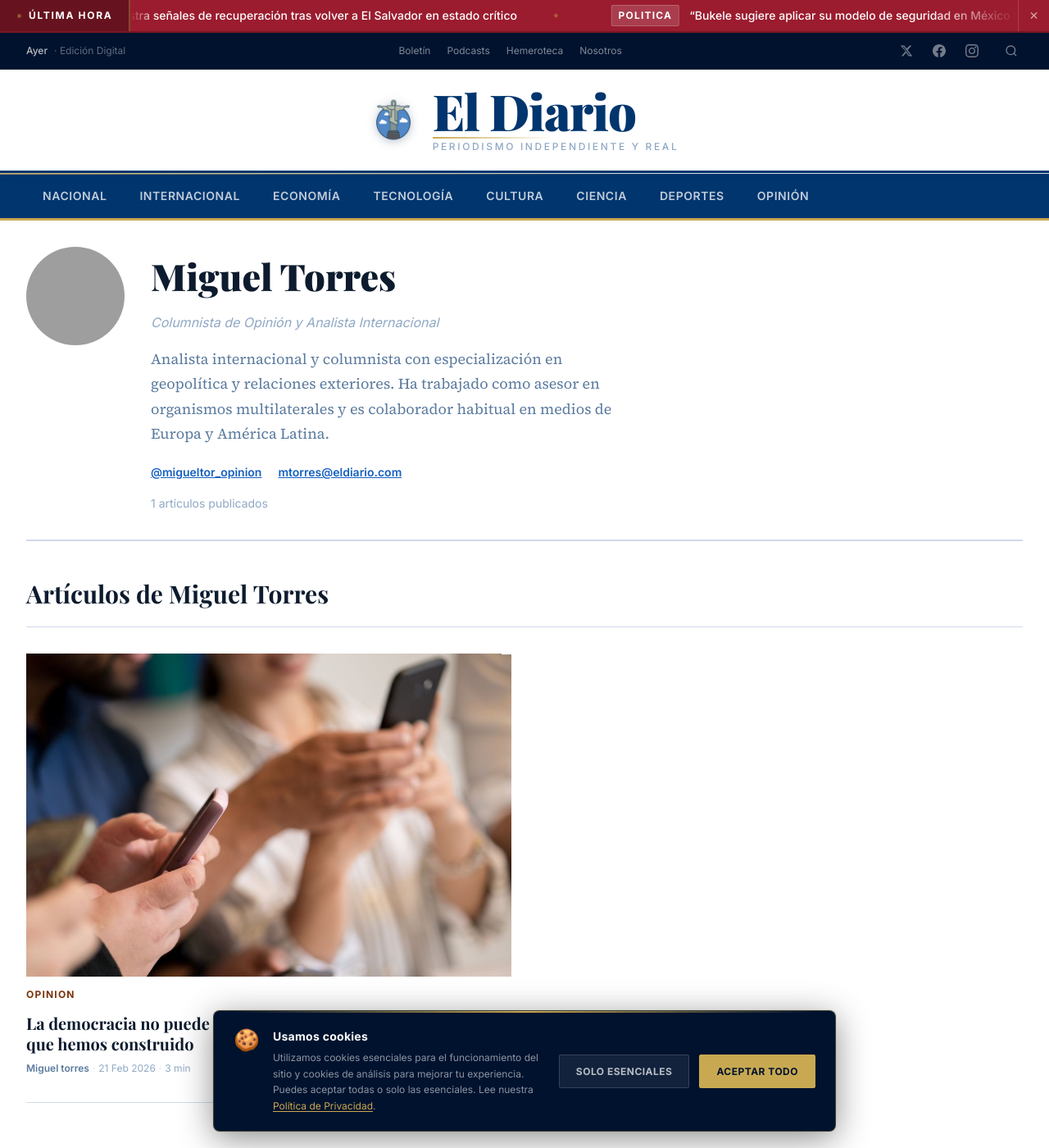
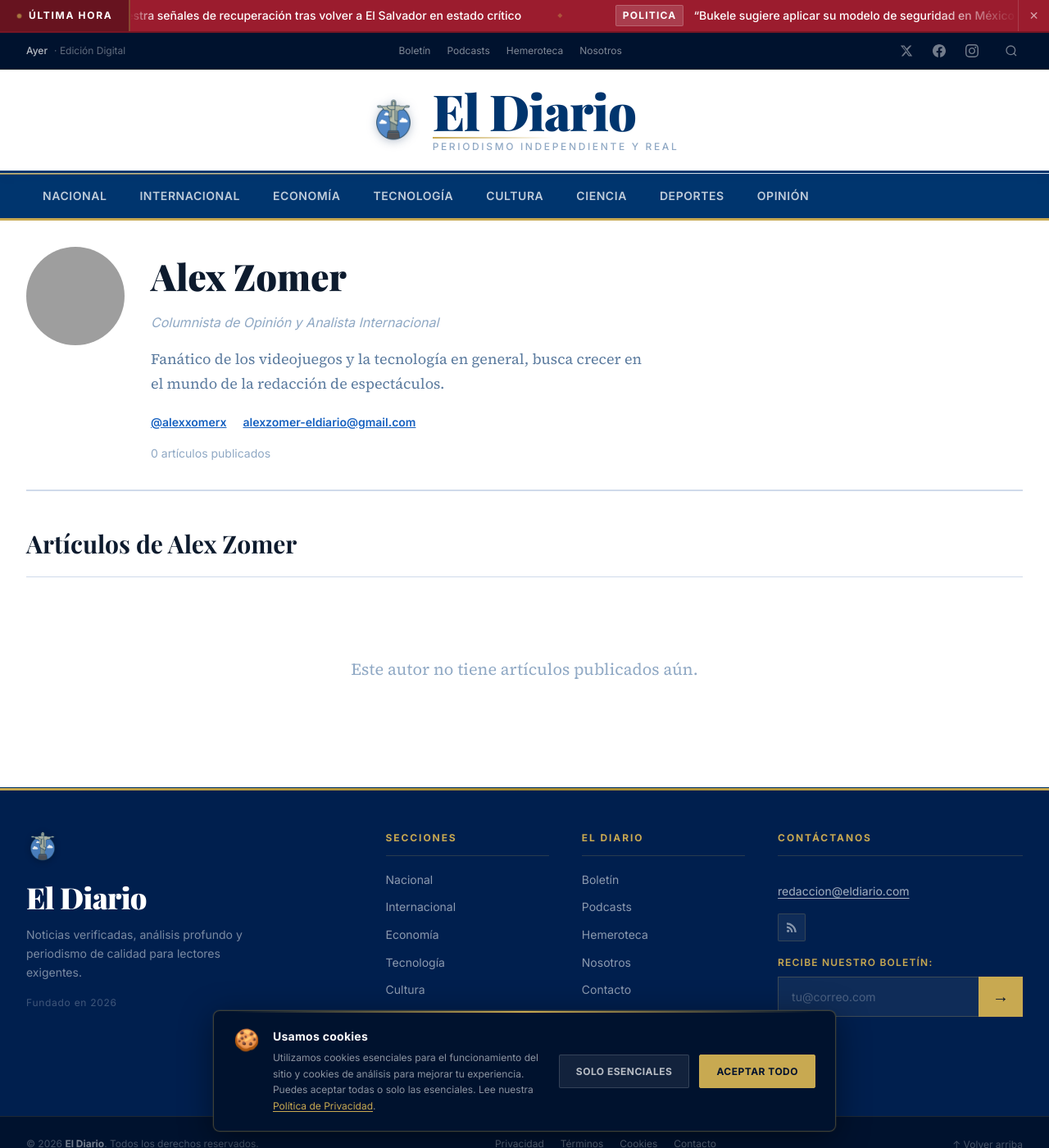
Before and after one commit to renedev0284-creator/Periodico, a Jekyll site: the page built from _authors/miguel-torres.md, in a window 1280 px wide and 1400 px high. Shown: the whole window at 82% size. Built offline with Jekyll 4.4.1, drawn with Linux system fonts in a browser that asks for light colours; some web fonts are replaced; grey boxes are pictures that could not be loaded.

Commit message:
Fix twitter incrustado y author alex zomer

```diff
--- a/_authors/miguel-torres.md
+++ b/_authors/miguel-torres.md
@@ -1,9 +1,9 @@
 ---
-name: miguel-torres
-display_name: "Miguel Torres"
+name: alex-zomer
+display_name: "Alex Zomer"
 title: "Columnista de Opinión y Analista Internacional"
-bio: "Analista internacional y columnista con especialización en geopolítica y relaciones exteriores. Ha trabajado como asesor en organismos multilaterales y es colaborador habitual en medios de Europa y América Latina."
-avatar: "/assets/images/authors/miguel-torres.jpg"
-email: "mtorres@eldiario.com"
-twitter: "migueltor_opinion"
+bio: "Fanático de los videojuegos y la tecnología en general, busca crecer en el mundo de la redacción de espectáculos."
+avatar: "/assets/images/authors/alex-zomer.jpg"
+email: "alexzomer-eldiario@gmail.com"
+twitter: "alexxomerx"
 ---
--- a/_includes/tweet.html
+++ b/_includes/tweet.html
@@ -1,5 +1,6 @@
+{% assign tweet_url = include.url | replace: "x.com", "twitter.com" %}
 <div class="tweet-embed">
   <blockquote class="twitter-tweet" data-lang="es" data-dnt="true" data-theme="light">
-    <a href="{{ include.url }}"></a>
+    <a href="{{ tweet_url }}"></a>
   </blockquote>
 </div>
--- a/_layouts/default.html
+++ b/_layouts/default.html
@@ -5,7 +5,7 @@
 </head>
 <body class="layout-{{ page.layout }}{% if page.breaking %} has-breaking{% endif %}">
 
-  {% if site.data.settings.homepage.show_breaking and site.data.breaking_news.active %}
+  {% if site.data.settings.homepage.show_breaking %}
     {% include breaking-news.html %}
   {% endif %}
 
```
Also changed, not shown: 1 other file.
